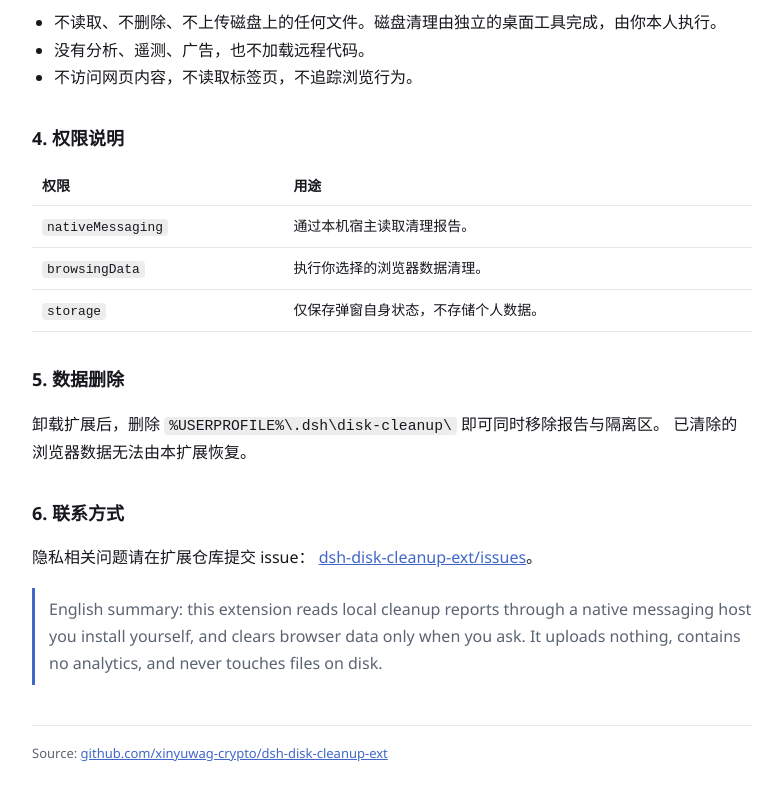
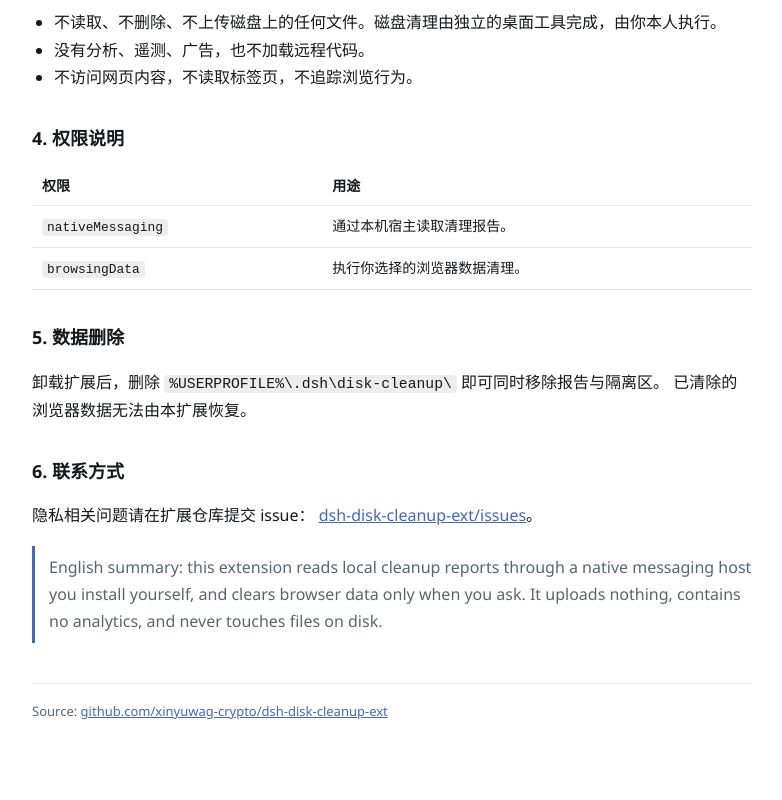
Before and after one commit to xinyuwag-crypto/dsh-disk-cleanup-ext, a browser extension: page docs/privacy/index.html in a window 1280 px wide. Shown: the part 631-1431 px from the top of the page, without its empty margins (248-1030 px from the left). After the commit the page ends 1401 px from the top, so only its background shows below. Drawn offline with Linux system fonts and the light colour scheme.

Commit message:
fix: drop unused storage permission (Purple Potassium), bump to 1.0.1

```diff
--- a/docs/privacy/index.html
+++ b/docs/privacy/index.html
@@ -60,7 +60,6 @@
     <tbody>
       <tr><td><code>nativeMessaging</code></td><td>通过本机宿主读取清理报告。</td></tr>
       <tr><td><code>browsingData</code></td><td>执行你选择的浏览器数据清理。</td></tr>
-      <tr><td><code>storage</code></td><td>仅保存弹窗自身状态，不存储个人数据。</td></tr>
     </tbody>
   </table>
 
```
Also changed, not shown: manifest.json, store/icon-128-opaque.png (added), store/icon-128.png (added), 4 other files.
